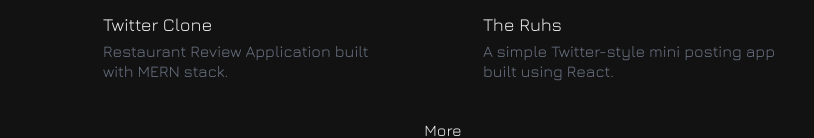
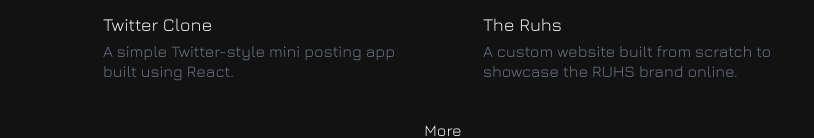
Before and after one commit to saadhn4/portfolioV2, a React (Vite) app: page / in a window 1280 px wide. Shown: the part 1340-1478 px from the top of the page, without its empty margins (197-1011 px from the left). Built offline with nearby package versions, Linux system fonts and the light colour scheme.

Commit message:
fixed some errors in home page

```diff
--- a/src/pages/Home.jsx
+++ b/src/pages/Home.jsx
@@ -89,13 +89,13 @@
           <ProjectCard
             picture={twitterAppPic}
             title="Twitter Clone"
-            desc="Restaurant Review Application built with MERN stack."
+            desc="A simple Twitter-style mini posting app built using React."
             link="https://tweet.saadhn.xyz/"
           />
           <ProjectCard
             picture={theRuhsPic}
             title="The Ruhs"
-            desc="A simple Twitter-style mini posting app built using React."
+            desc="A custom website built from scratch to showcase the RUHS brand online."
             link="https://theruhs.vercel.app/"
           />
         </div>
```
Also changed, not shown: 5 other files (tests, documents, lock files or other folders).
